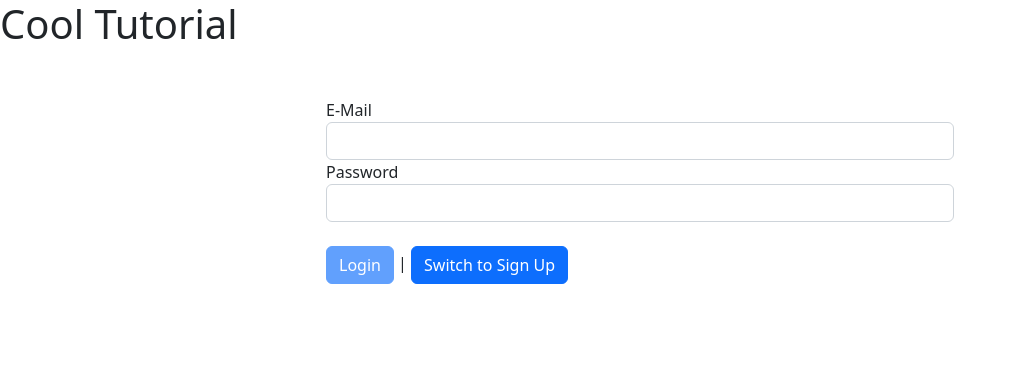
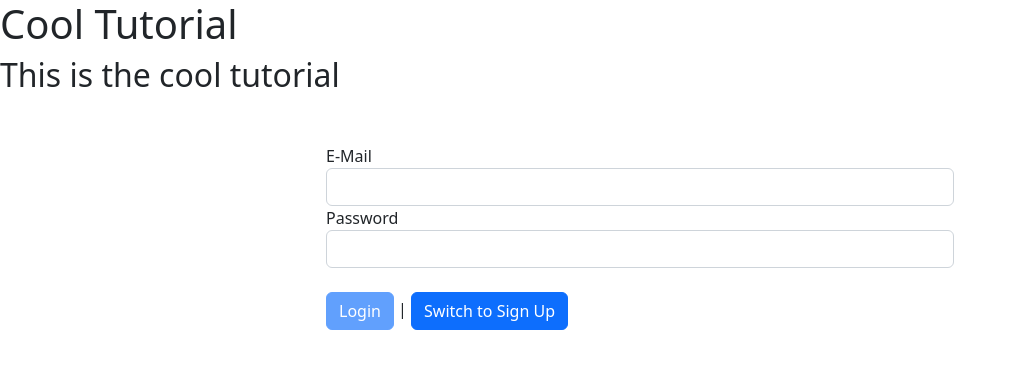
Before and after one commit to AND2181591/Authentication-Tutorial, an Angular app: page / in a window 1280 px wide. Shown: the top 368 px of the page, without its empty margins (0-1017 px from the left). Built offline with nearby package versions, Linux system fonts and the light colour scheme.

Commit message:
Added a subheader

```diff
--- a/src/app/app.component.html
+++ b/src/app/app.component.html
@@ -1,3 +1,4 @@
 <h1>Cool Tutorial</h1>
+<h2>This is the cool tutorial</h2>
 
 <app-auth></app-auth>
```
